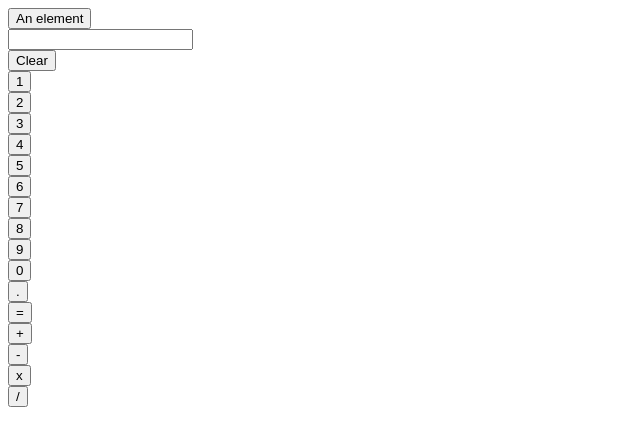
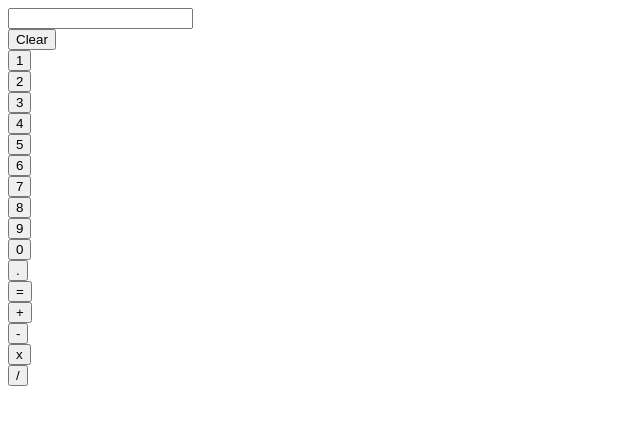
Before and after one commit to akhadisurya/calculator, a plain HTML site: page index.html in a window 1280 px wide. Shown: the whole page, without its empty margins (0-640 px from the left). Drawn offline with Linux system fonts and the light colour scheme.

Commit message:
remove element id

```diff
--- a/index.html
+++ b/index.html
@@ -7,7 +7,7 @@
 
 <body>
 
-<div id='elem'><button> An element</button></div>
+<!-- <div id='elem'><button> An element</button></div> -->
 
 <!-- Above we attached a function to 'An element' that will fire when a user clicks on it   -->
 <!-- Below, attach an event handler,   -->
```
